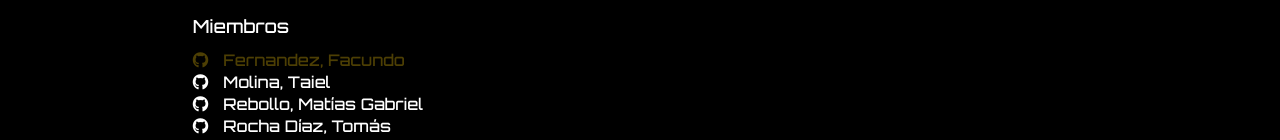
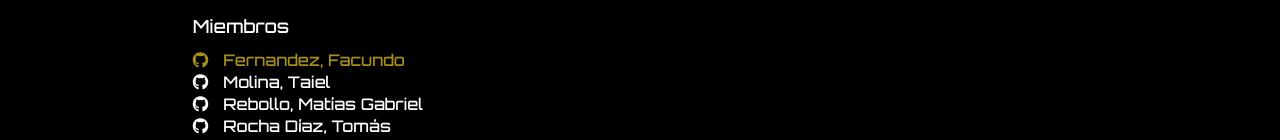
Before and after one commit to Taielmolina01/cs2d-page, a React (Vite) app: page / in a window 1280 px wide. In both pictures the pointer is over the icon 200 px from the left and 956 px from the top of the page. Shown: the part 896-1036 px from the top of the page. Built offline with nearby package versions, Linux system fonts and the light colour scheme.

Commit message:
changing styles

```diff
--- a/src/App.css
+++ b/src/App.css
@@ -190,9 +190,9 @@ a {
 
 .members:hover .member-icon,
 .members:hover .member-name {
-  color: #4d3f04;
+  color: #a68f1a;
 }
 
 .footer-link:hover {
-  color: #4d3f04;
+  color: #a68f1a;
 }
```
